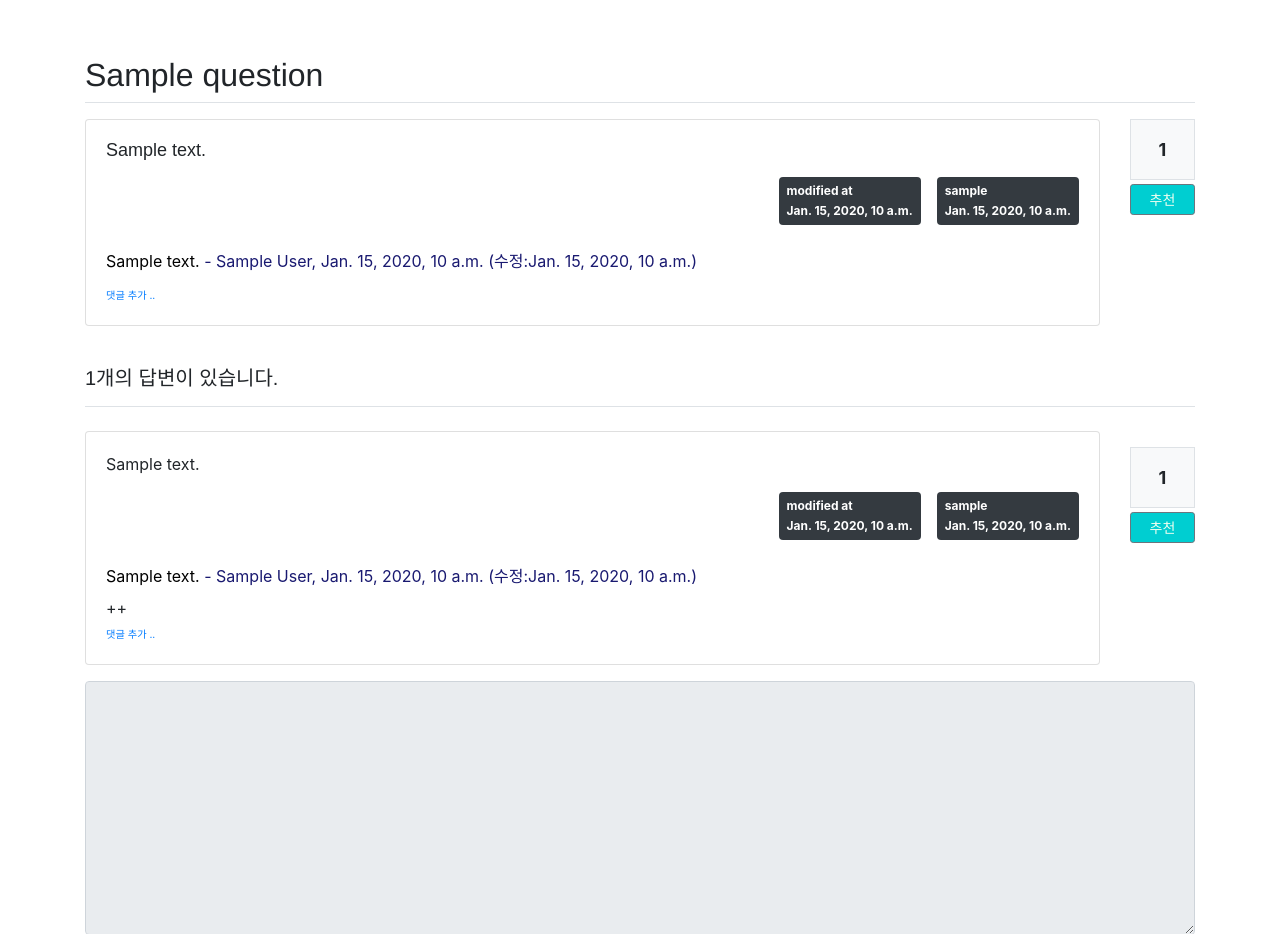
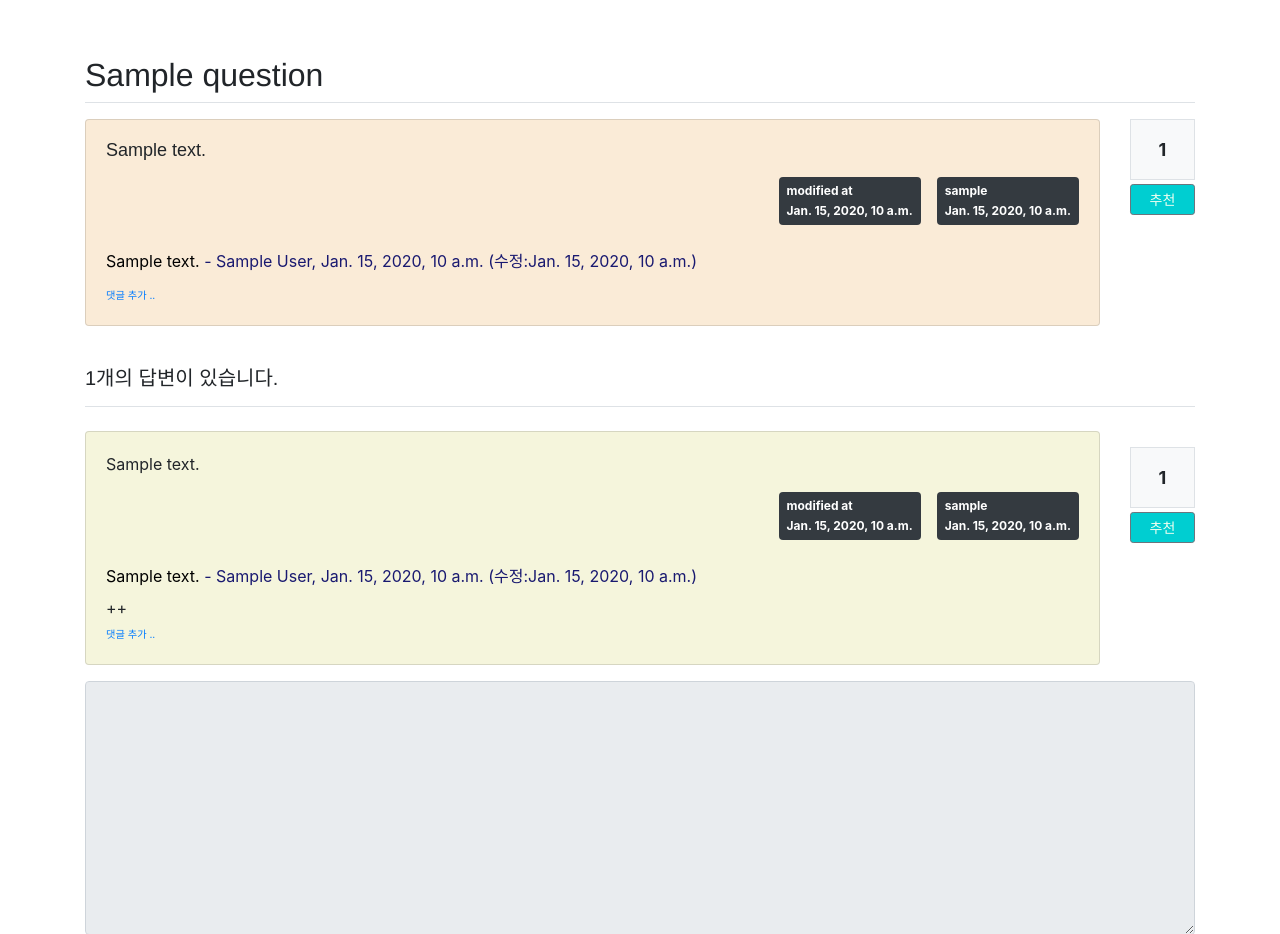
Before and after one commit to DaeWoonKong/pybo, a Django app: template templates/pybo/question_detail.html in a window 1280 px wide. Shown: the part 57-991 px from the top of the page. Run offline with Django 3.2, Linux system fonts and the light colour scheme; the template is opened without the code that fills it: most values are stand-ins (such as "Sample title", 1, 10 or a date in 2020); some libraries are stand-ins or nearby versions.

Commit message:
내용 파트 백그라운드 변경

```diff
--- a/templates/pybo/answer_form.html
+++ b/templates/pybo/answer_form.html
@@ -8,7 +8,7 @@
         <div class="form-group">
             <label for="content" style="font-family: Arial, Helvetica, sans-serif; font-weight: bolder;">답변내용</label>
             <textarea class="form-control" name="content" id="content"
-                      rows="10" style="border-color:cornflowerblue;">{{ form.content.value|default_if_none:'' }}</textarea>
+                      rows="10" style="border-color:cornflowerblue; background-color: beige;">{{ form.content.value|default_if_none:'' }}</textarea>
         </div>
         <button type="submit" class="btn btn-primary" style="float: right; background-color: darkturquoise; color:honeydew; font-family: Impact, Haettenschweiler, 'Arial Narrow Bold', sans-serif;">저장하기</button>
     </form>
--- a/templates/pybo/comment_form.html
+++ b/templates/pybo/comment_form.html
@@ -8,7 +8,7 @@
         <div class="form-group">
             <label for="content" style="font-size: large; font-family: 'Times New Roman', Times, serif; font-weight: bold;">댓글내용</label>
             <textarea class="form-control" name="content" id="content"
-                      rows="5" style="border-color:cornflowerblue;">{{ form.content.value|default_if_none:'' }}</textarea>
+                      rows="5" style="border-color:cornflowerblue; background-color: cornsilk;">{{ form.content.value|default_if_none:'' }}</textarea>
         </div>
         <button type="submit" class="btn btn-primary" style="background-color: darkturquoise; color:honeydew; font-family: Impact, Haettenschweiler, 'Arial Narrow Bold', sans-serif;">저장하기</button>
     </form>
--- a/templates/pybo/question_detail.html
+++ b/templates/pybo/question_detail.html
@@ -15,9 +15,9 @@
     <div class="row my-3">
         <div class="col-11">  <!-- 질문 영역 -->
             <!-- 기존 내용 -->
-            <div class="card">  <!-- my-3 삭제 -->
+            <div class="card" style="background-color: antiquewhite;">  <!-- my-3 삭제 -->
                 <div class="card-body">
-                    <div class="card-text" style="font: 1em sans-serif; font-size: large;">
+                    <div class="card-text" style="font: 1em sans-serif; font-size: large; background-color:">
                         {{ question.content|mark }}
                     </div>
                     <div class="d-flex justify-content-end">
@@ -86,7 +86,7 @@
     <div class="row my-3">
         <div class="col-11">  <!-- 답변 영역 -->
             <!-- 기존 내용 -->
-            <div class="card">  <!-- my-3 삭제 -->
+            <div class="card" style="background-color: beige;">  <!-- my-3 삭제 -->
                 <div class="card-body">
                     <div class="card-text">
                         {{ answer.content|mark }}
--- a/templates/pybo/question_form.html
+++ b/templates/pybo/question_form.html
@@ -6,11 +6,11 @@
     <form method="post" class="post-form my-3">
         <div class="form-group">
             <label for="subject" style="font-size: large; font-family: 'Times New Roman', Times, serif; font-weight: bold;">제목</label>
-            <input type="text" class="form-control" name="subject" id="subject" value="{{ form.subject.value|default_if_none:'' }}" style="border-color:cornflowerblue;">
+            <input type="text" class="form-control" name="subject" id="subject" value="{{ form.subject.value|default_if_none:'' }}" style="border-color:cornflowerblue; background-color: antiquewhite;">
         </div>
         <div class="form-group">
             <label for="content" style="font-size: large; font-family: 'Times New Roman', Times, serif; font-weight: bold;">내용</label>
-            <textarea class="form-control" name="content" id="content" rows="8" style="border-color:cornflowerblue;">
+            <textarea class="form-control" name="content" id="content" rows="8" style="border-color:cornflowerblue; background-color: antiquewhite;">
                 {{ form.content.value|default_if_none:'' }}
             </textarea>
         </div>
```
